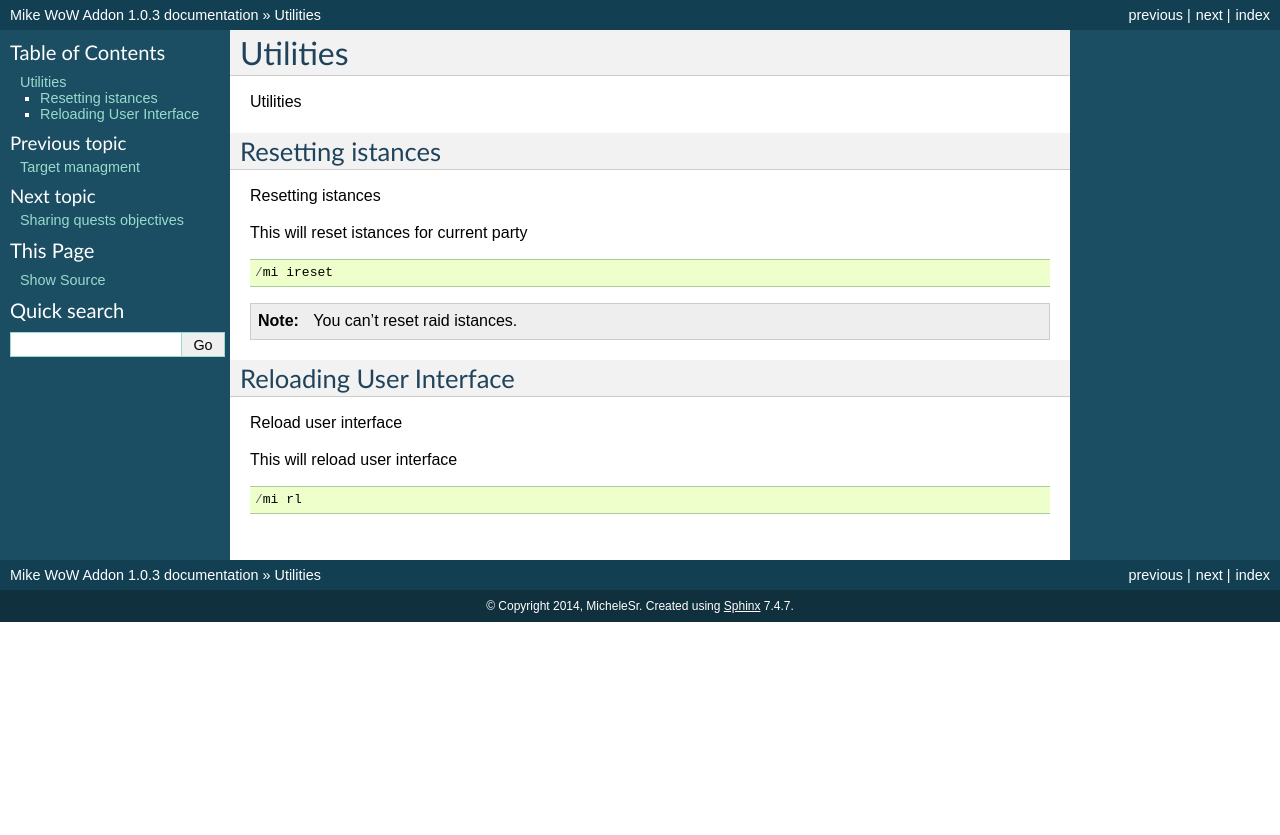
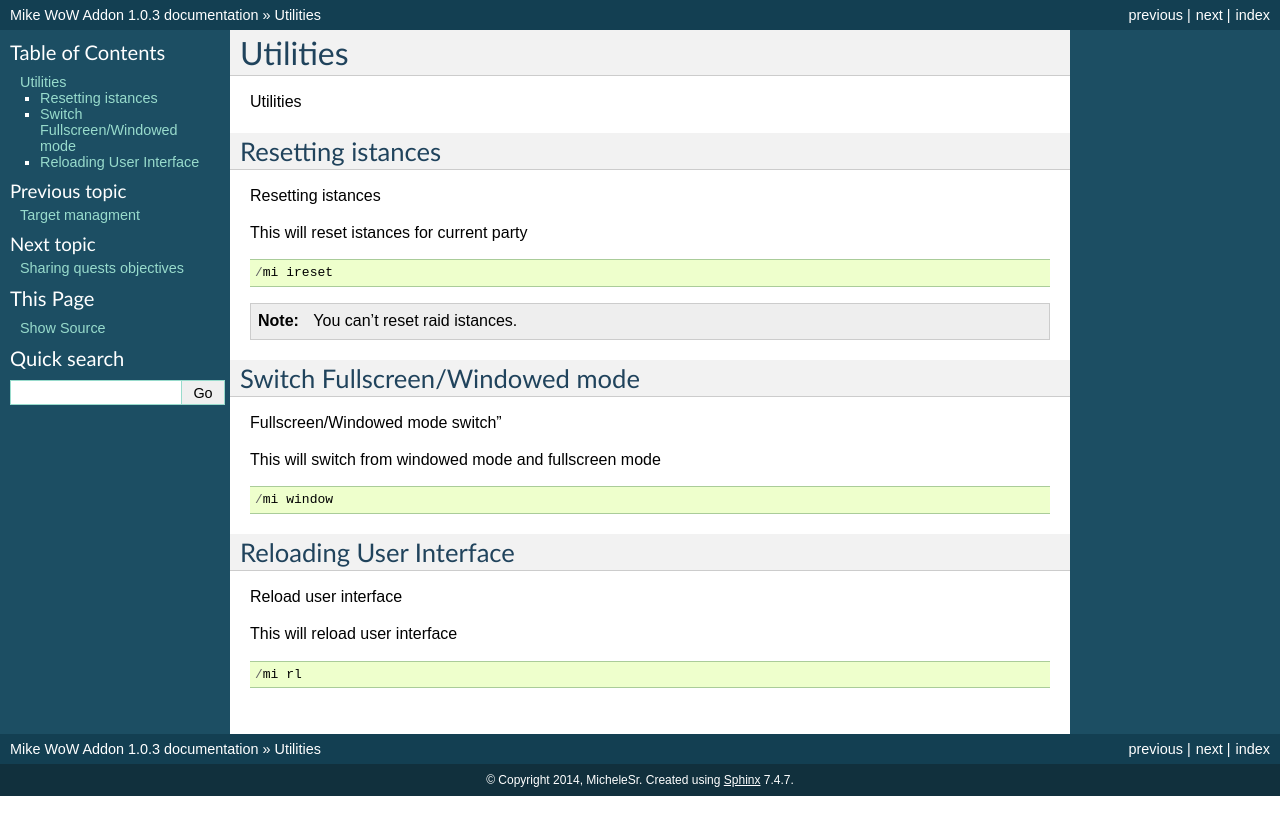
Before and after one commit to michelesr/mike-wow-addon, a Sphinx documentation site: the page built from doc/source/system_functions.rst, in a window 1280 px wide. Shown: the top 835 px of the page. Built offline with Sphinx 7.4.7, drawn with Linux system fonts in a browser that asks for light colours.

Commit message:
add window doc

```diff
--- a/doc/source/system_functions.rst
+++ b/doc/source/system_functions.rst
@@ -17,6 +17,17 @@
 
 .. note:: You can't reset raid istances.
 
+Switch Fullscreen/Windowed mode
+===============================
+
+:index:`Fullscreen/Windowed mode switch"`
+
+This will switch from windowed mode and fullscreen mode ::
+
+	/mi window
+
+..
+
 Reloading User Interface
 ========================
 
```
Also changed, not shown: 19 other files.
